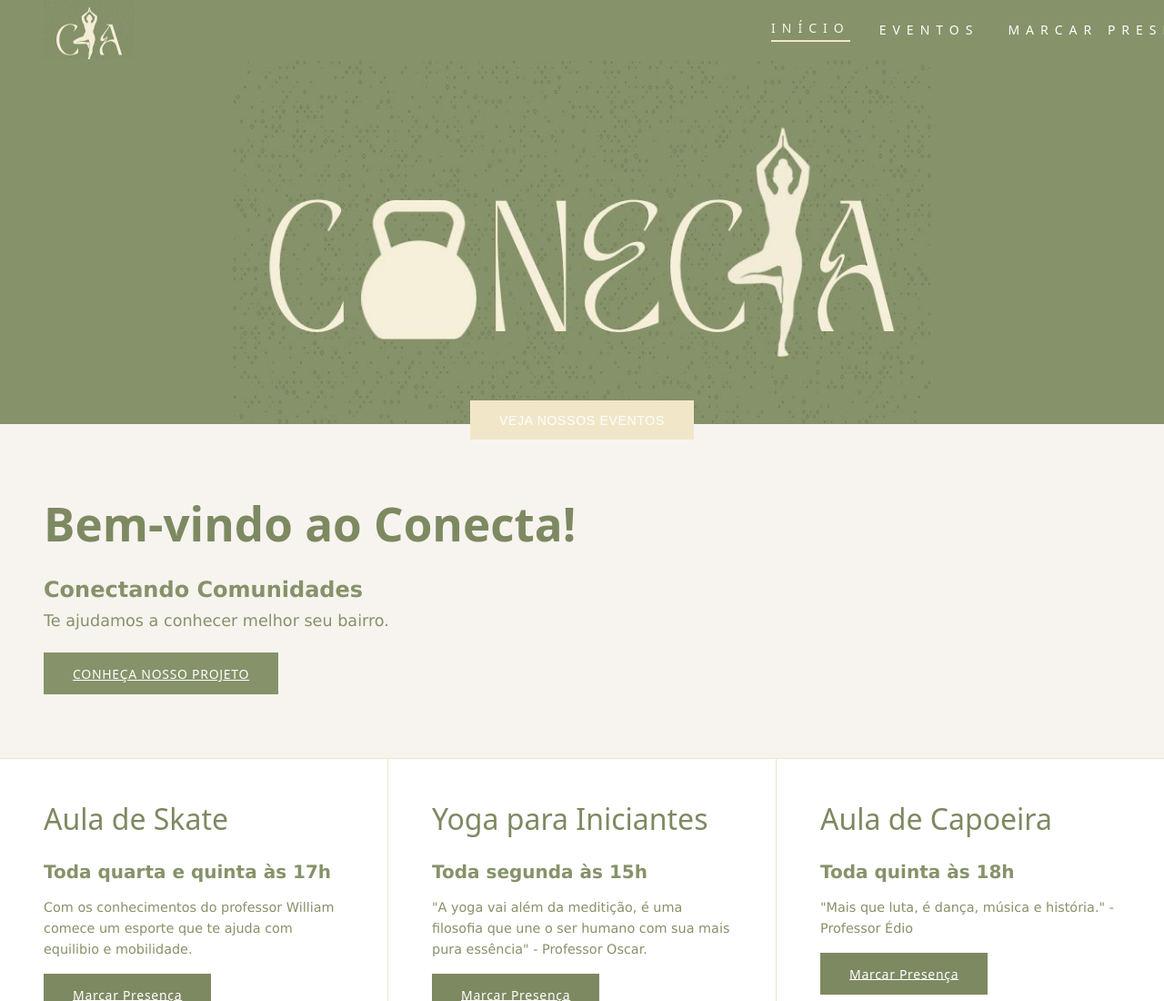
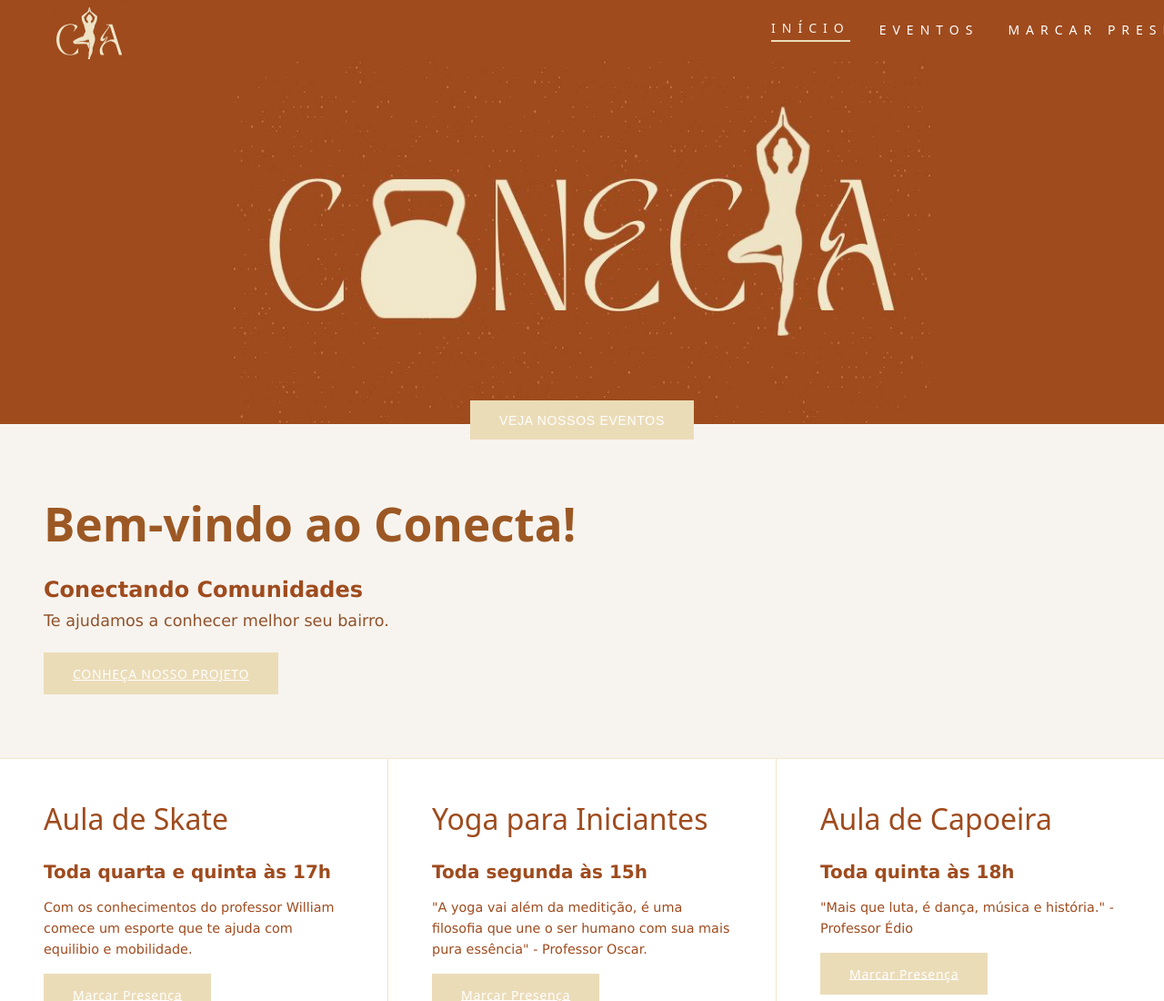
Before and after one commit to Fushikkj/conexao-hackathon, a plain HTML site: page marcar.html in a window 1280 px wide. Shown: the top 1100 px of the page at 91% size. Drawn offline with Linux system fonts and the light colour scheme; a web font is replaced by a local one.

Commit message:
Revert "VERDE"
This reverts commit 0132837b70f2b4234b5a0eea5ff11c45a2ce684b.

```diff
--- a/style.css
+++ b/style.css
@@ -3,9 +3,9 @@
 
 :root {
     --bg: #f7f4ef;
-    --ink: #869269;
-    --accent: #F2E6C9;
-    --muted: #7D8961;
+    --ink: #9F4B1E;
+    --accent: #ebdcb8;
+    --muted: #91522B;
     --card-bg: #fff;
     --border: #F2E6C9;
     font-size: 16px;
@@ -30,7 +30,7 @@
 
 .logo01{
 
-    background-image: url('Imagens/CONECTAV02.jpeg');
+    background-image: url('Imagens/CONECTAM02.jpeg');
     background-size: 100px 80px;
     background-repeat:no-repeat;
     position:relative;
@@ -51,8 +51,8 @@ body {
 
 .banner {
 
-    background-color: #869269;
-    background-image: url('Imagens/CONECTAV01.jpeg');
+    background-color:#9F4B1E;
+    background-image: url('Imagens/CONECTAM01.jpeg');
     background-size:60cqmax;
     max-width: 100%;
     background-repeat: no-repeat;
@@ -71,7 +71,7 @@ body {
     top: 55%;
     align-self:center;
     background: var(--accent);
-    color: #ffff;
+    color: #fff;
     border: none;
     padding: 0.85rem 2rem;
     font-family:"Asimovian", sans-serif;
@@ -92,7 +92,7 @@ body {
     top: 2cqmax;
     align-self:center;
     align-items:center;
-    background: #7D8961;
+    background: var(--accent);
     color: #fff;
     border: none;
     padding: 0.85rem 2rem;
@@ -108,7 +108,7 @@ body {
     position: static;
     top: 100%;
     align-self:center;
-    background: #869269;
+    background: var(--accent);
     color: #fff;
     border: none;
     padding: 0.85rem 2rem;
@@ -204,12 +204,15 @@ body {
 
 
     display: inline-block;
+    background: #d8c695;
     padding: 5px 10px;
+    border-left: 4px solid #9c5824;
+
     font-family: verdana, geneva, tahoma, sans-serif;
     font-size: large;
     font-weight: 1000;
     letter-spacing: 0.15em;
-
+    color: #9c5824;
 
 }
 
@@ -218,12 +221,12 @@ body {
     font-size: clamp(2rem, 4vw, 3.5rem);
     line-height: 1.15;
     margin-bottom: 1.5rem;
-    color: #7D8961;
+    color: #9c5824;
 
 }
 
 .hero-block p {
-    color: #869269;
+    color: var(--muted);
     font-size: 1.1rem;
     margin-bottom: 2rem;
     max-width: 500px;
@@ -259,7 +262,7 @@ body {
 
     font-family: "Baumans", system-ui;
     font-size: 2rem;
-    color: #7D8961;
+    color: #9F4B1E;
     margin-bottom: 1rem;
 }
 .card p{
@@ -353,7 +356,6 @@ body {
 }
 
 .page-intro {
-
     font-size: 1.15rem;
     color: var(--muted);
     margin-bottom: 2.5rem;
```
